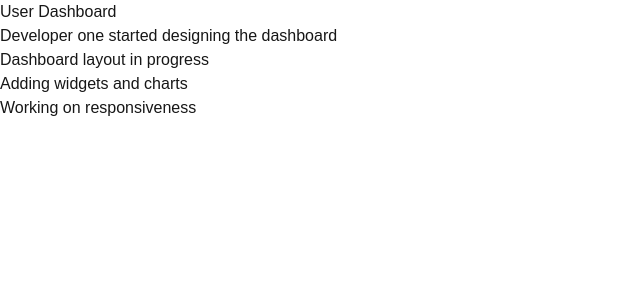
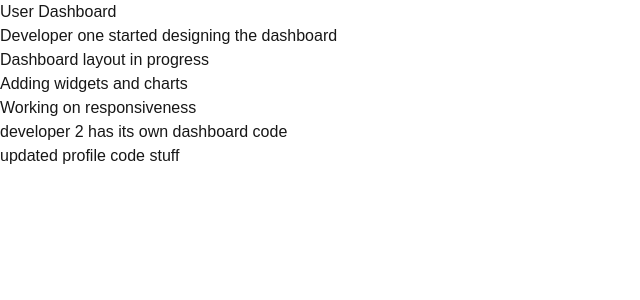
Before and after one commit to dattatray-gatkal/gitpracticenextapplication, a Next.js app in the folder gitpracticenextapplication/: page /dashboard in a window 1280 px wide. Shown: the top 300 px of the page, without its empty margins (0-640 px from the left). Built offline with nearby package versions, Linux system fonts and the light colour scheme.

Commit message:
dev2 changed the code of dashboard (#2)

```diff
--- a/gitpracticenextapplication/src/app/dashboard/page.tsx
+++ b/gitpracticenextapplication/src/app/dashboard/page.tsx
@@ -8,6 +8,8 @@ const page = () => {
       <h2>Dashboard layout in progress</h2>
       <h2>Adding widgets and charts</h2>
       <h2>Working on responsiveness</h2>{" "}
+      <h2>developer 2 has its own dashboard code</h2>
+      <h2>updated profile code stuff</h2>
     </div>
   );
 };
```
